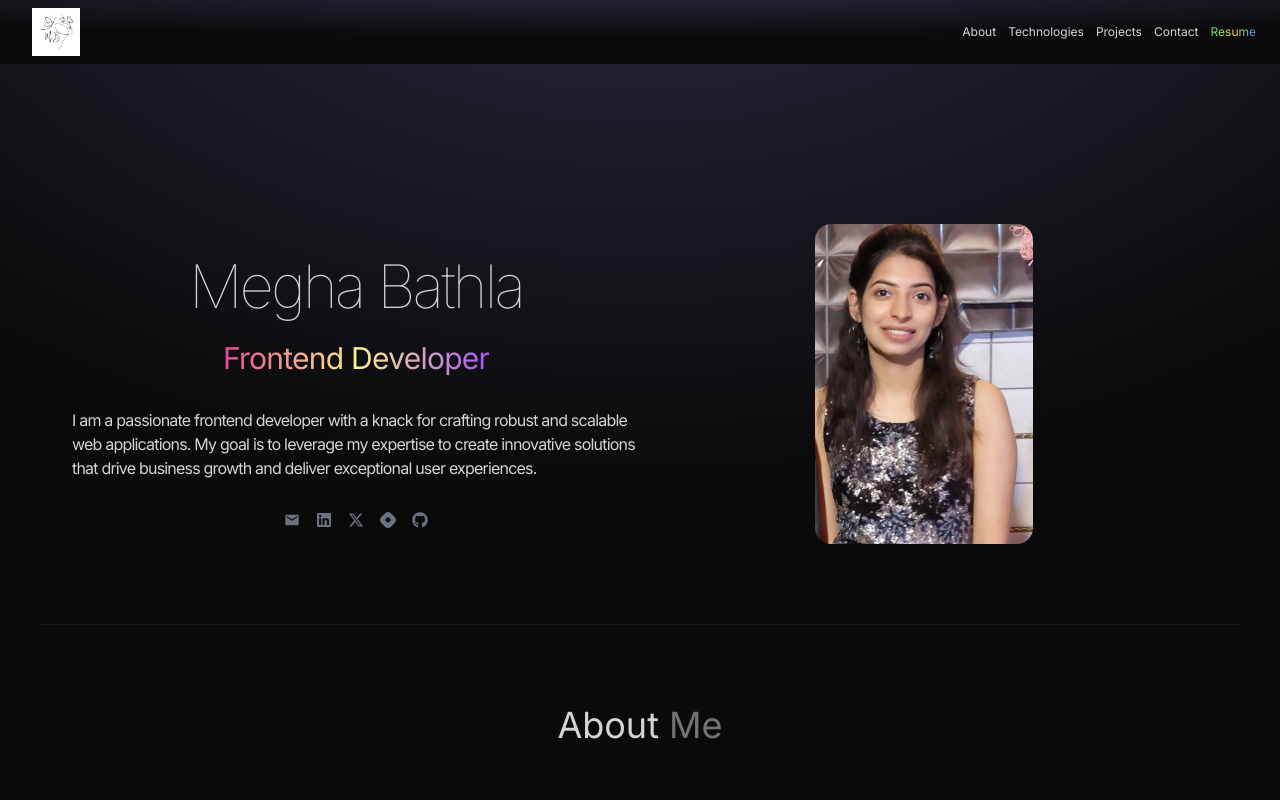
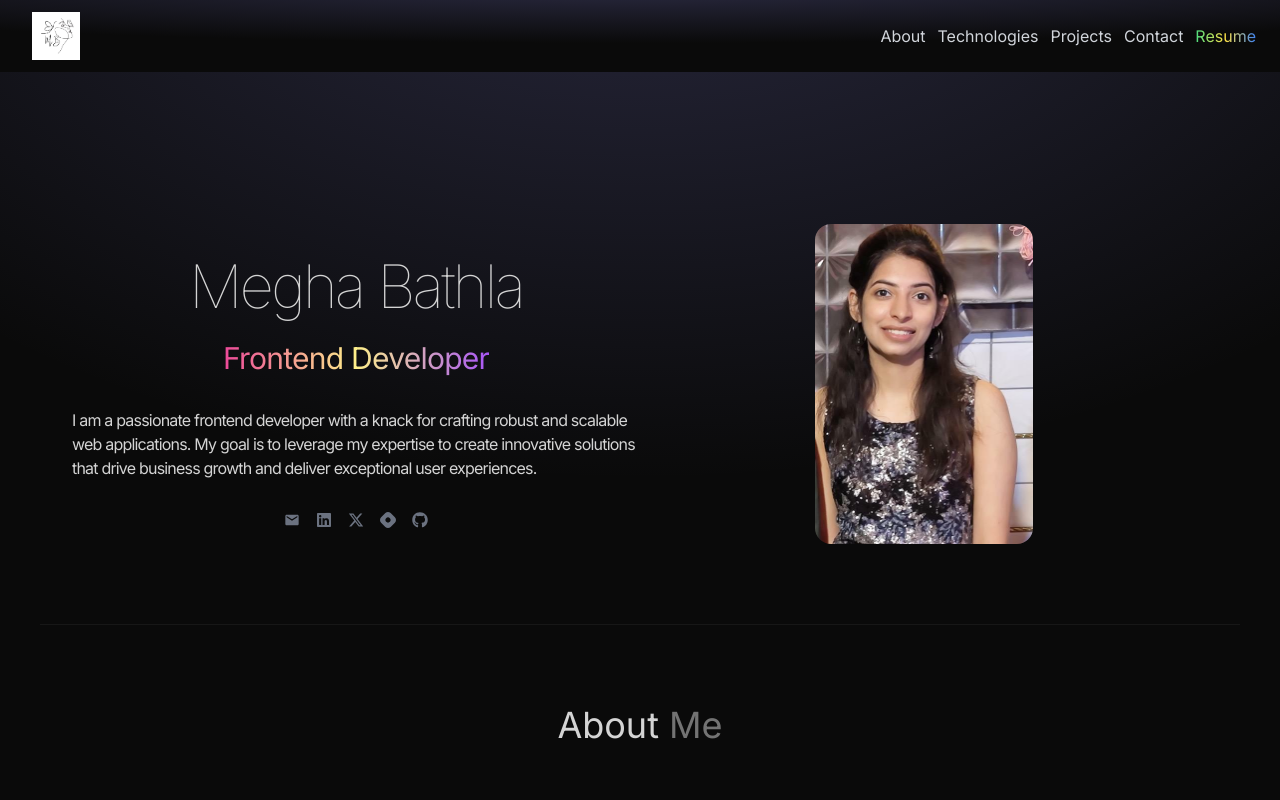
Before and after one commit to meghabathla/MyPortfolio, a React (Vite) app: page / in a window 1280 px wide. Shown: the top 800 px of the page. Built offline with nearby package versions, Linux system fonts and the light colour scheme; a web font is replaced by a local one.

Commit message:
edit font size

```diff
--- a/src/components/Navbar.jsx
+++ b/src/components/Navbar.jsx
@@ -14,7 +14,7 @@ const Navbar = () => {
           alt="logo"
         />
       </div>
-      <div className="flex flex-wrap justify-center lg:m-6 text-base text-gray-300 items-center gap-3 sm:mx-auto sm:text-xs cursor-pointer">
+      <div className="flex flex-wrap justify-center lg:m-6 lg:text-base text-gray-300 items-center gap-3 sm:mx-auto sm:text-xs cursor-pointer">
         <a
           href="#about"
           className=" hover:text-gray-400 transition duration-300"
```
